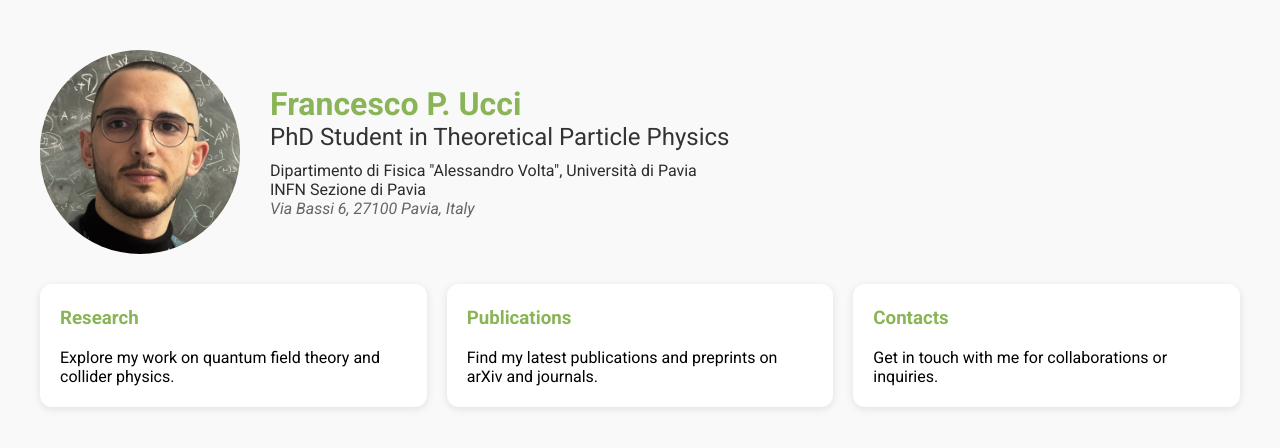
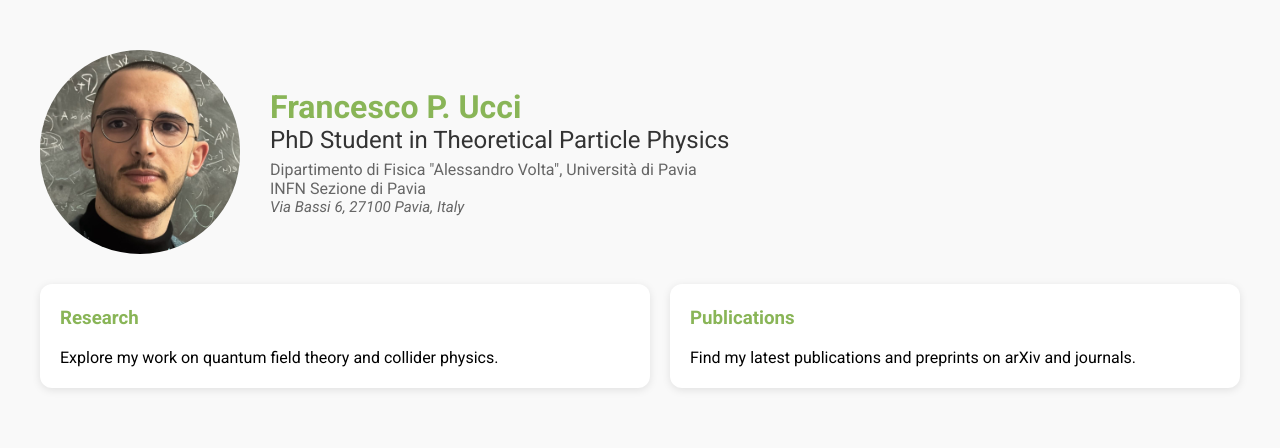
Before and after one commit to francescoucci/francescoucci.github.io, a Jekyll site: the page index.html, which Jekyll copies as it is, in a window 1280 px wide. Shown: the top 448 px of the page. Built offline with Jekyll 4.4.1, drawn with Linux system fonts in a browser that asks for light colours.

Commit message:
Changes to be committed: 	modified:   .DS_Store 	modified:   index.html 	new file:   publications.html 	modified:   style.css

```diff
--- a/index.html
+++ b/index.html
@@ -30,14 +30,12 @@
       <h3>Research</h3>
       <p>Explore my work on quantum field theory and collider physics.</p>
     </div>
-    <div class="panel">
-      <h3>Publications</h3>
-      <p>Find my latest publications and preprints on arXiv and journals.</p>
-    </div>
-    <div class="panel">
-      <h3>Contacts</h3>
-      <p>Get in touch with me for collaborations or inquiries.</p>
-    </div>
+    <a href="publications.html" class="panel-link">
+      <div class="panel">
+        <h3>Publications</h3>
+        <p>Find my latest publications and preprints on arXiv and journals.</p>
+      </div>
+    </a>
   </div>
 </body>
 </html>
--- a/style.css
+++ b/style.css
@@ -1,4 +1,4 @@
- body {
+body {
       font-family: 'Roboto', sans-serif;
       margin: 0;
       padding: 0;
@@ -53,12 +53,36 @@
       font-weight: normal;
     }
     .affiliations {
-      margin-top : 10px;
-        color: #2c2c2c;
+      margin-top: 6px;
+      color: #666; /* unified color */
     }
     .affiliations em {
-      /* display: block; */
-  color: #666;
-  font-size: 1em;
-  margin-bottom: 0px;
-}
+      display: block;
+      color: inherit;
+      font-size: 0.95em;
+      margin-bottom: 0;
+    }
+
+    .panel-link {
+      display: block;
+      flex: 1 1 0;
+      min-width: 0;
+      text-decoration: none;
+      color: inherit;
+    }
+    .panel-link .panel {
+      cursor: pointer;
+      transition: box-shadow 0.2s;
+    }
+    .panel-link .panel:hover {
+      box-shadow: 0 4px 16px rgba(137, 181, 87, 0.15);
+    }
+    .publication-list{
+      padding: 40px 60px;
+        gap:30px;
+    }
+    .publication-list  h1{
+      color: #89b557;
+      font-size: 1.5em;
+      margin-bottom: 10px;
+    }
```
Also changed, not shown: publications.html (added, +16 -0 lines), 1 other file.
